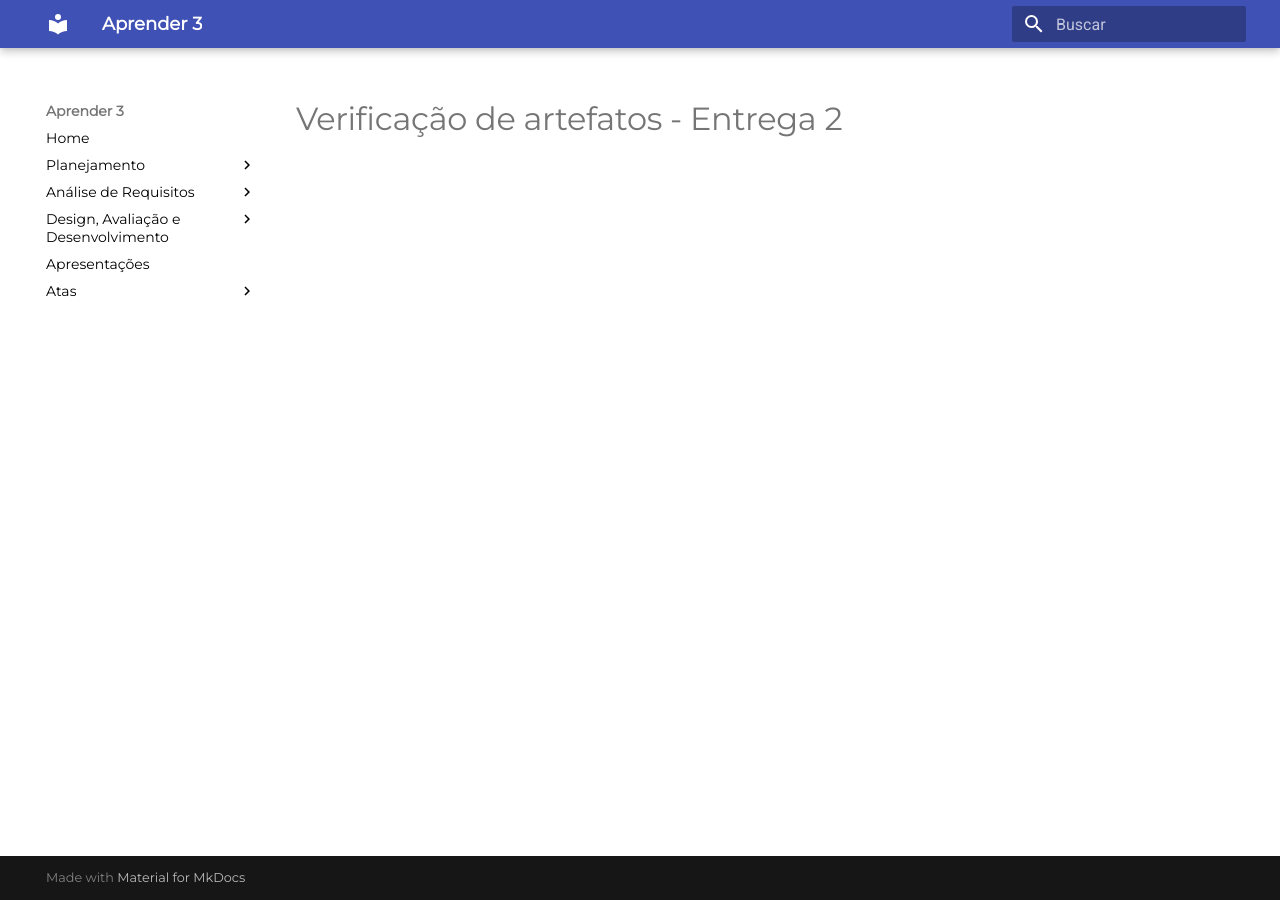
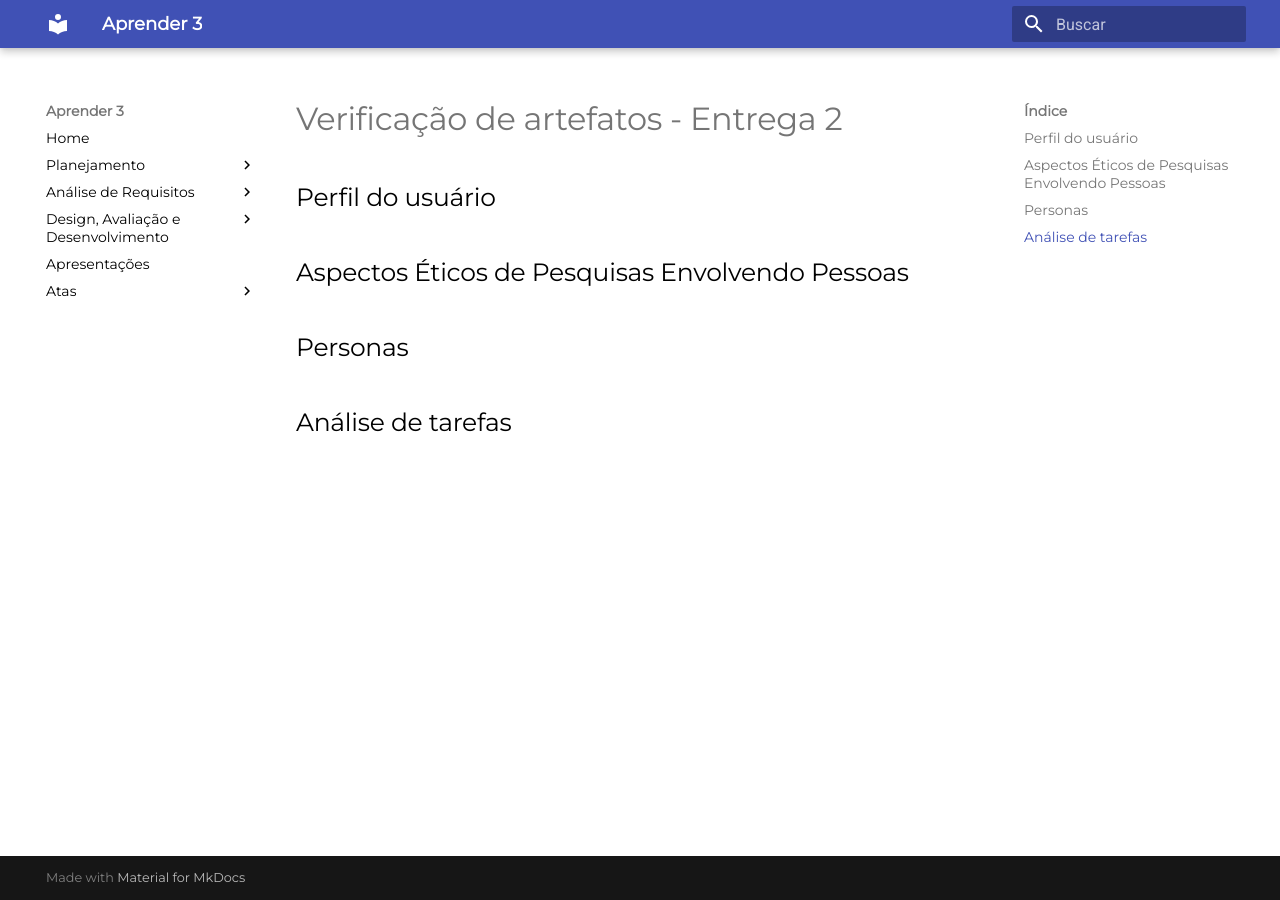
Before and after one commit to mdsreq-fga-unb/2022.2-Aprender3, an MkDocs documentation site: the page built from docs/Avaliacao/verificacao_entrega2.md, in a window 1280 px wide. Built offline with MkDocs 1.6.1 and Material for MkDocs 9.7.7, drawn with Linux system fonts in a browser that asks for light colours.

Commit message:
Update verificacao_entrega2.md

```diff
--- a/docs/Avaliacao/verificacao_entrega2.md
+++ b/docs/Avaliacao/verificacao_entrega2.md
@@ -1 +1,9 @@
 # Verificação de artefatos - Entrega 2
+
+## Perfil do usuário
+
+## Aspectos Éticos de Pesquisas Envolvendo Pessoas
+
+## Personas
+
+## Análise de tarefas
```
